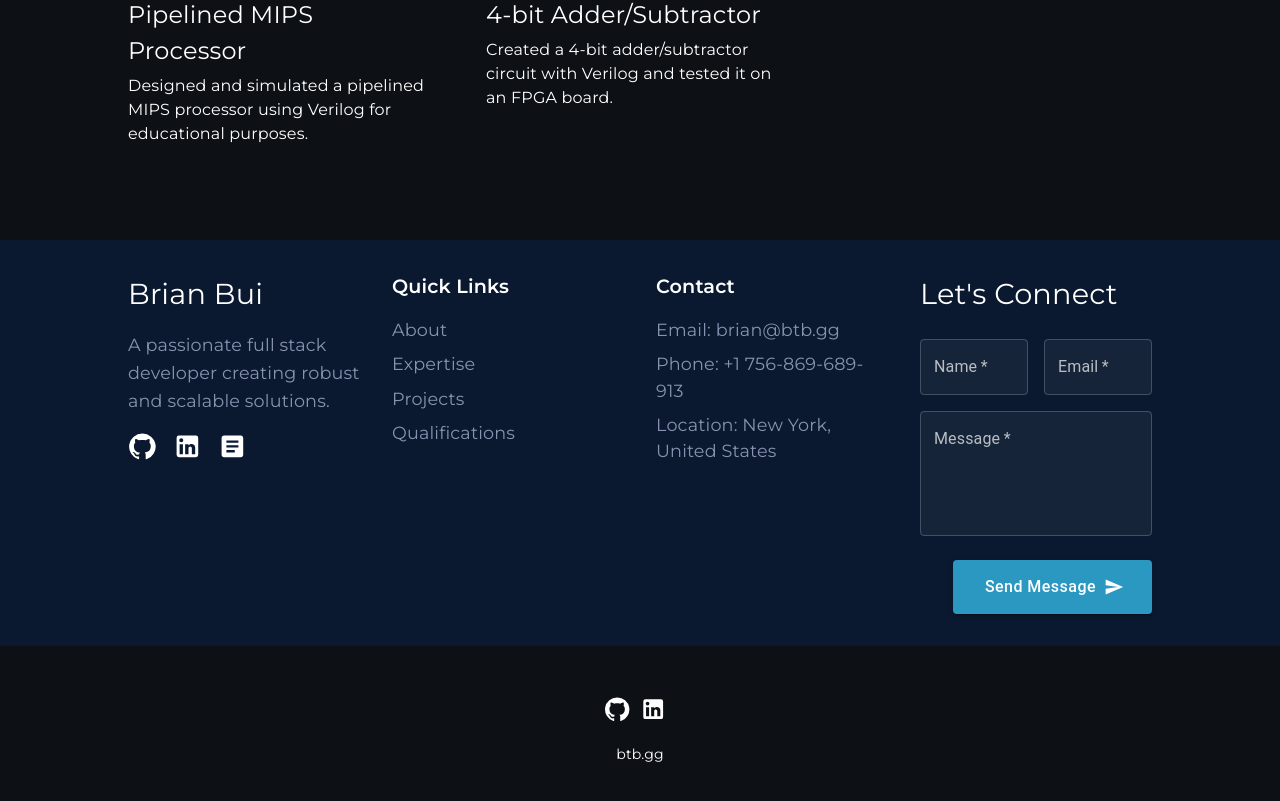
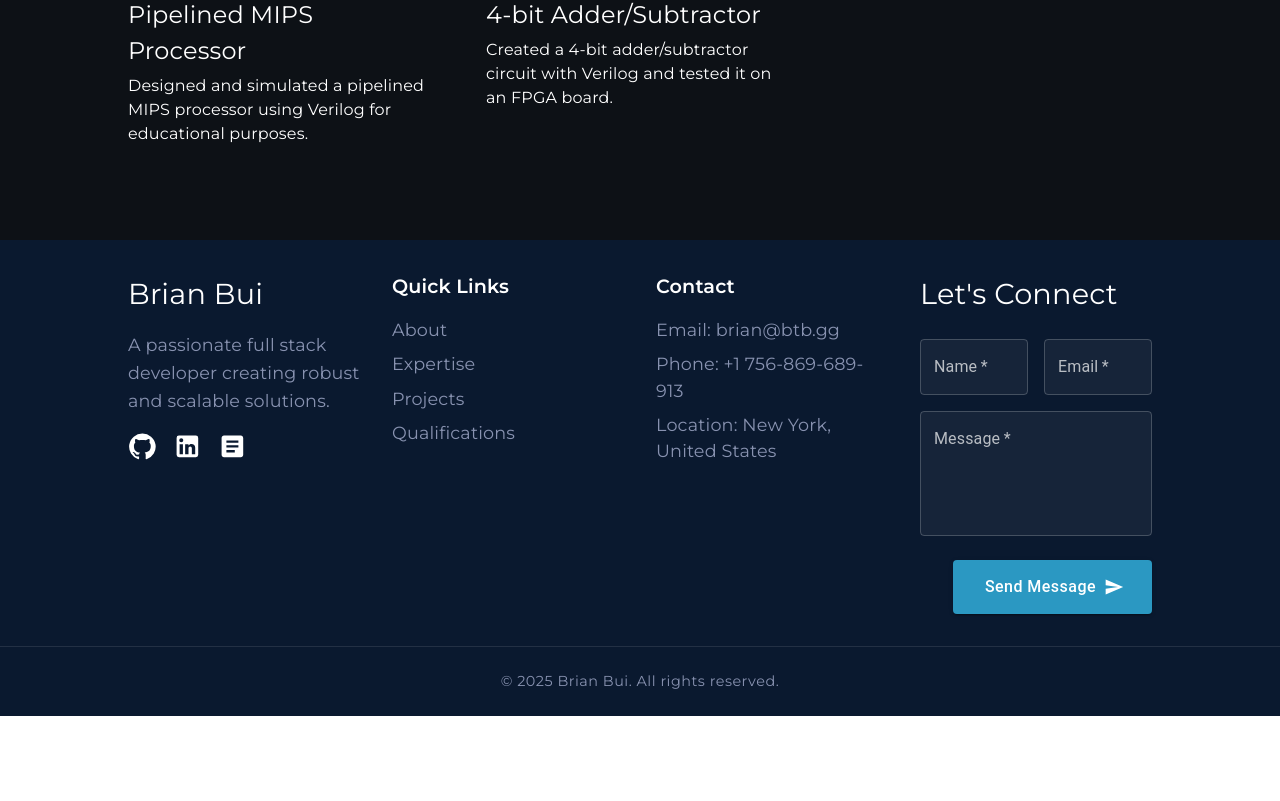
Before and after one commit to naskavinda/upwork-portfolio-brian, a React (Create React App) app: page / in a window 1280 px wide. Shown: the part 5417-6218 px from the top of the page. After the commit the page ends 6133 px from the top, so only its background shows below. Built offline with nearby package versions, Linux system fonts and the light colour scheme.

Commit message:
change footer page by adding new look

```diff
--- a/src/assets/styles/Footer.scss
+++ b/src/assets/styles/Footer.scss
@@ -1,15 +1,33 @@
 footer {
+  background-color: #0a192f;
+  padding: 1.5rem 0;
+  border-top: 1px solid rgba(255, 255, 255, 0.1);
+
+  svg {
+    width: 1.1em !important;
+    height: 1.1em !important;
+    margin-right: 10px;
+  }
+
+  .footer-content {
+    max-width: 1200px;
+    margin: 0 auto;
+    padding: 0 2rem;
     text-align: center;
-    padding-top: 50px;
-    padding-bottom: 50px;
-
-    svg {
-        width: 1.1em !important;
-        height: 1.1em !important;
-        margin-right: 10px;
-    }
 
     p {
-        font-size: 0.8em;
+      color: #8892b0;
+      font-size: 0.9rem;
+      margin: 0;
+      letter-spacing: 0.5px;
     }
+  }
 }
+
+// Light theme styles
+.light-mode {
+  footer {
+    background-color: white;
+    border-top: 1px solid rgba(0, 0, 0, 0.1);
+  }
+}
--- a/src/components/Footer.tsx
+++ b/src/components/Footer.tsx
@@ -1,16 +1,14 @@
 import React from "react";
-import GitHubIcon from '@mui/icons-material/GitHub';
-import LinkedInIcon from '@mui/icons-material/LinkedIn';
 import '../assets/styles/Footer.scss'
 
 function Footer() {
+  const currentYear = new Date().getFullYear();
+
   return (
     <footer>
-      <div>
-        <a href="https://github.com/yujisatojr" target="_blank" rel="noreferrer"><GitHubIcon/></a>
-        <a href="https://www.linkedin.com/in/yujisato/" target="_blank" rel="noreferrer"><LinkedInIcon/></a>
+      <div className="footer-content">
+        <p> © {currentYear} Brian Bui. All rights reserved.</p>
       </div>
-      <p>btb.gg</p>
     </footer>
   );
 }
```
